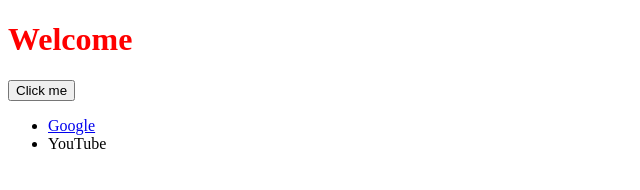
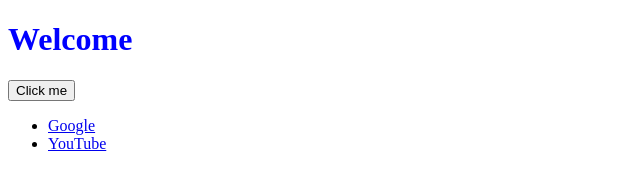
Before and after one commit to HimaliKoli20/Web-Development, a plain HTML site: page DOM/index.html in a window 1280 px wide. Shown: the whole page, without its empty margins (0-640 px from the left). Drawn offline with Linux system fonts and the light colour scheme.

Commit message:
Adding DOM demo

```diff
--- a/DOM/index.html
+++ b/DOM/index.html
@@ -12,10 +12,8 @@
     <button class="btn">Click me</button>
     <ul id="list">
         <li><a href="www.google.com">Google</a></li>
-        <li>YouTube</li>
-
+        <li><a href="https://www.youtube.com/">YouTube</a></li>
     </ul>
-
 
 </body>
 </html>
--- a/DOM/index.js
+++ b/DOM/index.js
@@ -1 +1 @@
-alert("Hello");
+alert("Hey");
--- a/DOM/styles.css
+++ b/DOM/styles.css
@@ -1,3 +1,3 @@
 h1{
-    color: red;
+    color: blue;
 }
```
Also changed, not shown: DOM/Screenshot/querySelector to select html element.PNG (renamed from DOM/Screenshot/queryselector.PNG).
